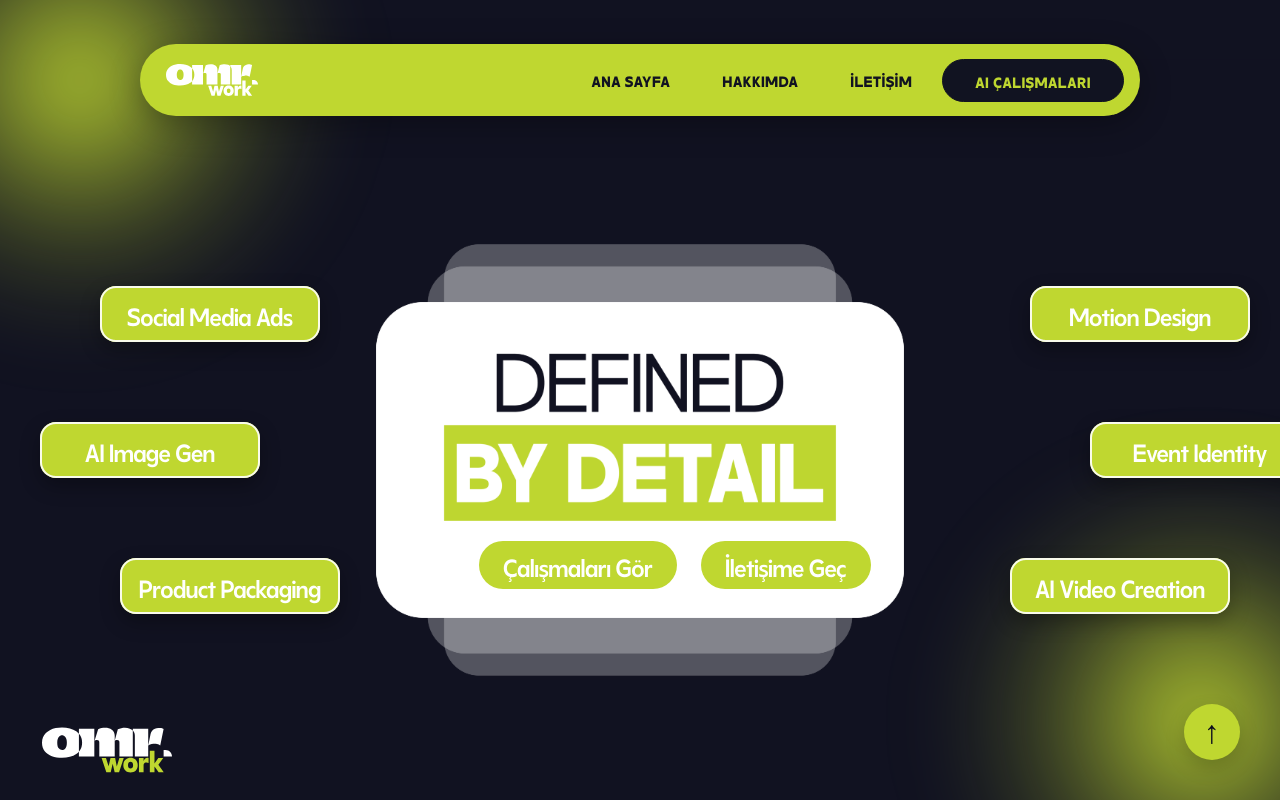
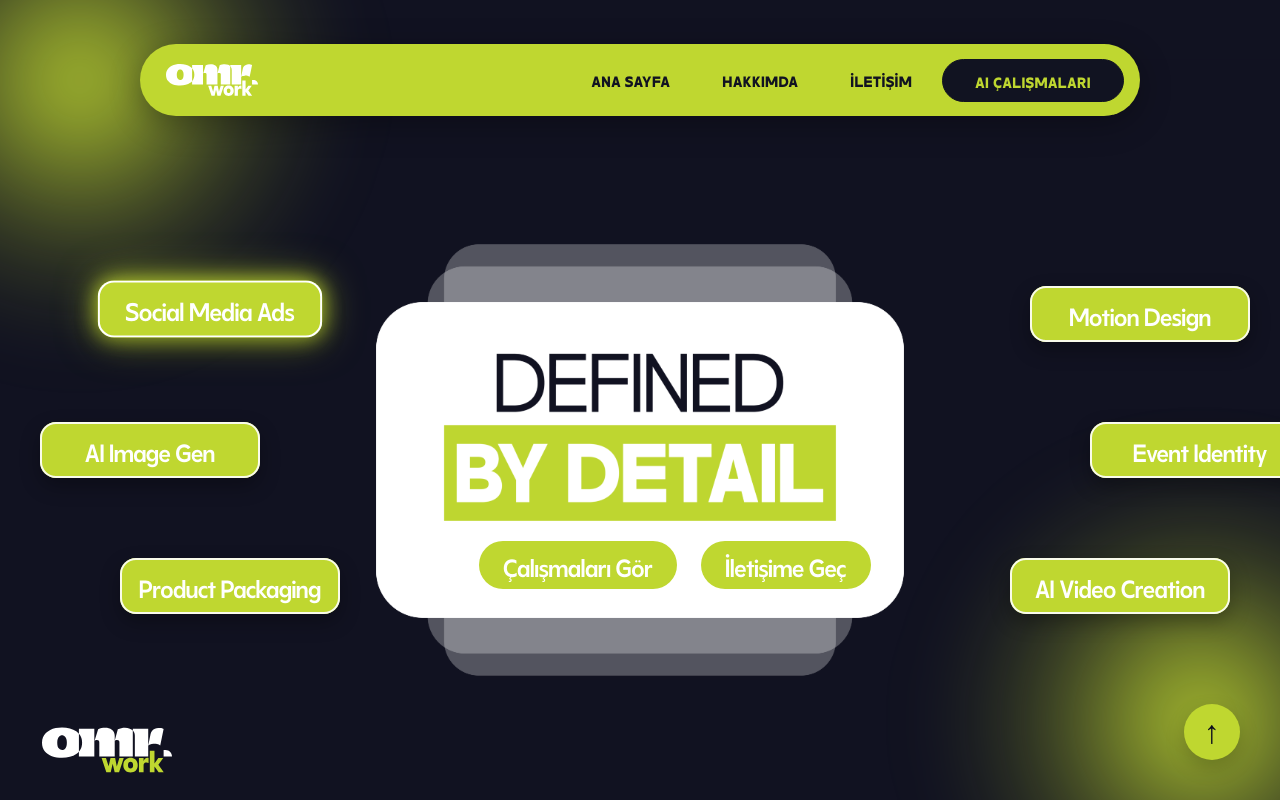
Before and after one commit to barannkk/omer-demo, a Next.js app: page / in a window 1280 px wide. In both pictures the pointer is over the element "Social Media Ads". Shown: the top 800 px of the page. Built offline with nearby package versions, Linux system fonts and the light colour scheme.

Commit message:
Button pills hover

```diff
--- a/app/global.css
+++ b/app/global.css
@@ -304,6 +304,20 @@ a, button { cursor: pointer; }
   box-shadow:
     inset 0 0 0 2px rgba(255,255,255,0.9),
     0 8px 20px rgba(0,0,0,0.3);
+  transition: all 0.3s cubic-bezier(0.25, 0.8, 0.25, 1);
+  cursor: pointer;
+}
+
+.pill-item:hover {
+  /* Hafifçe yukarı zıplama ve çok çok az büyüme */
+  transform: translateY(-5px) scale(1.02);
+
+  /* İçteki beyaz çizgiyi koruyup, dışarıya yeşil glow veriyoruz */
+  box-shadow:
+    inset 0 0 0 2px rgba(255,255,255,1), /* İç beyazlık hafif netleşsin */
+    0 10px 25px rgba(0,0,0,0.2), /* Alt gölge */
+    0 0 20px var(--accent), /* İlk yeşil parlama */
+    0 0 40px rgba(191, 215, 48, 0.6); /* Dışa doğru yayılan daha yumuşak yeşil parlama */
 }
 
 /* Orta kart alanı (HTML'de metin yok, sadece butonlar hassas bir şekilde yerleştirildi) */
```
